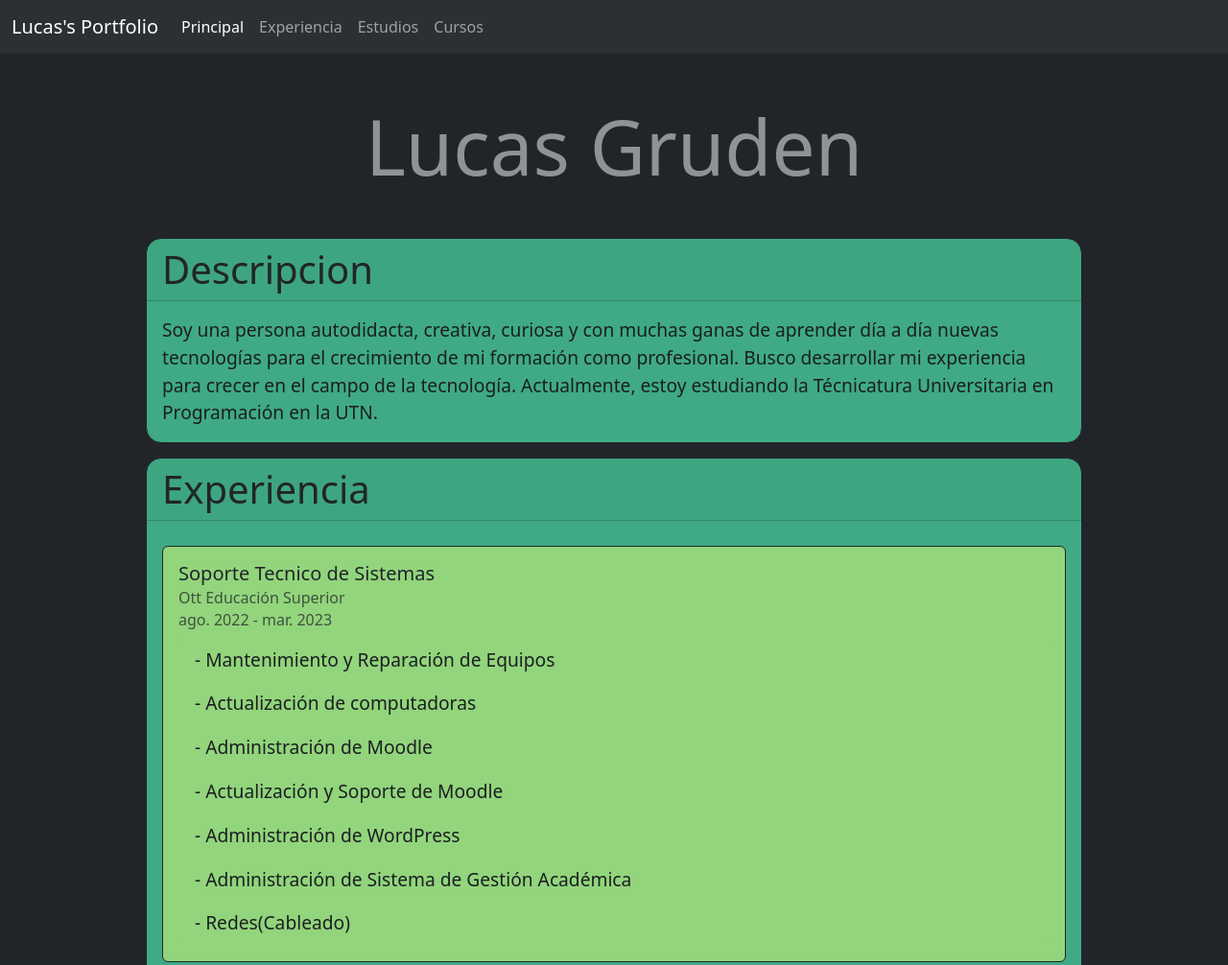
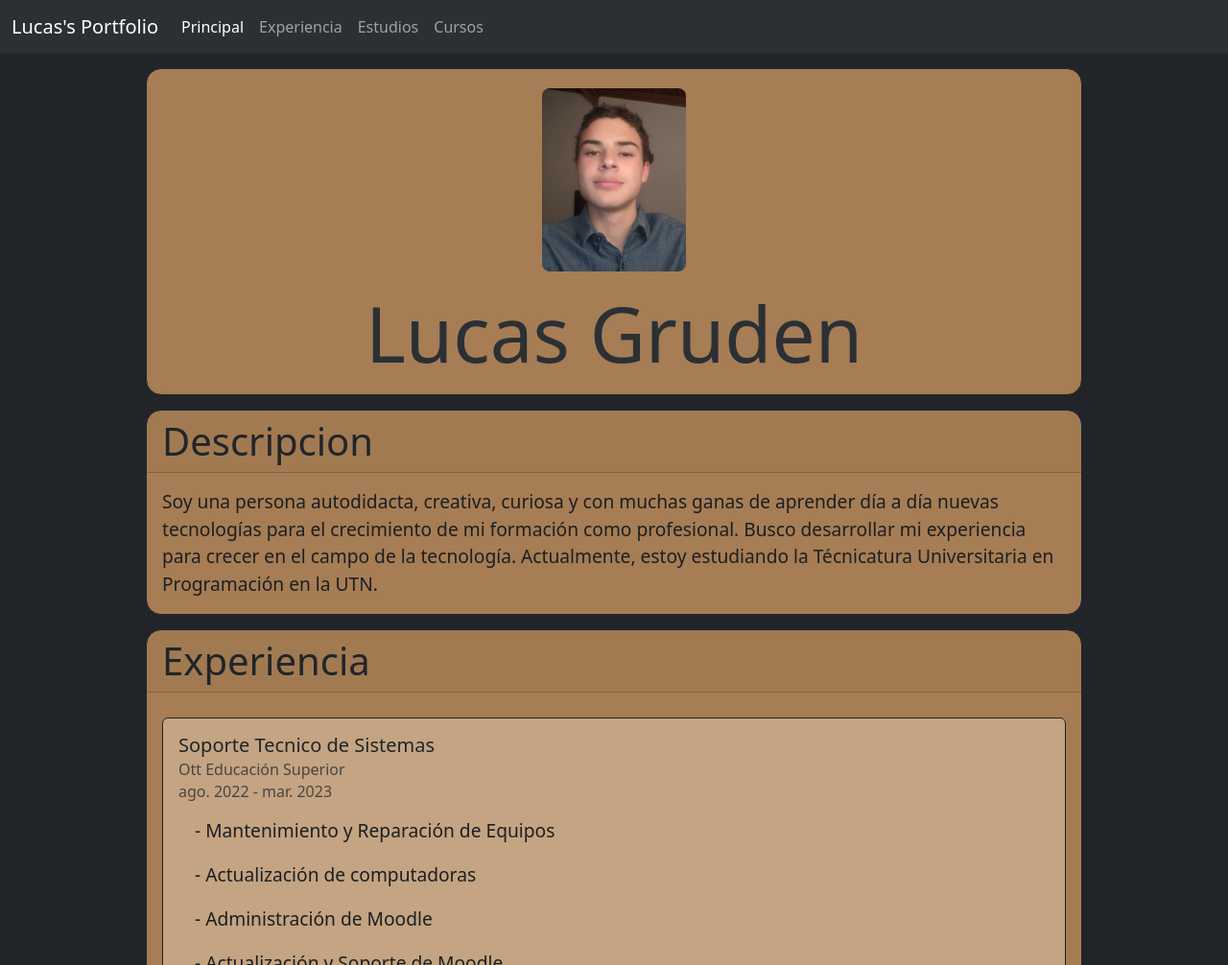
Before and after one commit to Lucas-G-Lunix/Portfolio, a plain HTML site: page index.html in a window 1280 px wide. Shown: the top 1006 px of the page at 96% size. Drawn offline with nearby package versions, Linux system fonts and the light colour scheme.

Commit message:
change in colors

```diff
--- a/index.html
+++ b/index.html
@@ -10,25 +10,33 @@
     <title>Mi Portfolio</title>
     <!-- Color could be used #22857b #7bfac3 -->
     <style>
-        .container-sm {
+        #titulo{
+            color: #2b3035;
+        }
+
+        #profile-image {
+            margin-top: 20px;
+        }
+
+        .container-md {
             max-width: 1000px;
         }
 
-        .container-sm > .card {
-            background-color: #3faa85;
+        .container-md > .card {
+            background-color: #a67d54;
             border-color: #212529;
             margin: 15px 0px 15px 0px;
         }
 
-        .container-sm > .card > .card-body > .card{
-            background-color: #92d57c;
+        .container-md > .card > .card-body > .card{
+            background-color: #c4a482;
             border-color: #212529;
             margin: 10px 0px 10px 0px;
         }
 
         .list-group-item {
-            background-color: #92d57c;
-            border-color: #92d57c;
+            background-color: #c4a482;
+            border-color: #c4a482;
             border-width: 1px;
             color: #1b1f22;
             font-size: 1.2rem;
@@ -44,15 +52,20 @@
         }
 
         .btn-primary {
-            background-color: #3faa85;
-            border-color: #3faa85;
+            background-color: #9c6644;
+            border-color: #9c6644;
             font-size: 1rem;
+        }
+
+        .btn-primary:hover {
+            background-color: #b68f58;
+            border-color: #b68f58;
         }
     </style>
 </head>
 
 <body class="bg-dark">
-    <nav class="navbar bg-dark navbar-expand-lg bg-body-tertiary" data-bs-theme="dark">
+    <nav class="navbar sticky-top bg-dark navbar-expand-lg bg-body-tertiary" data-bs-theme="dark">
         <div class="container-fluid">
             <a class="navbar-brand" href="#">Lucas's Portfolio</a>
             <button class="navbar-toggler" type="button" data-bs-toggle="collapse" data-bs-target="#navbarNav"
@@ -78,9 +91,11 @@
         </div>
     </nav>
 
-    <div class="container-sm">
-
-        <h1 class="text-white-50 text-center display-1 my-5">Lucas Gruden</h1>
+    <div class="container-md">
+        <div class="card rounded-4 align-items-center">
+            <img src="./imgs/profile-image.jpg" class="img-fluid rounded-3" id="profile-image" alt="profile image" width="150">
+            <h1 class="text-center display-1 my-3" id="titulo">Lucas Gruden</h1>
+        </div>
 
         <div class="card rounded-4">
             <h5 class="card-header text-capitalize">Descripcion</h5>
```
Also changed, not shown: imgs/profile-image.jpg (added).
